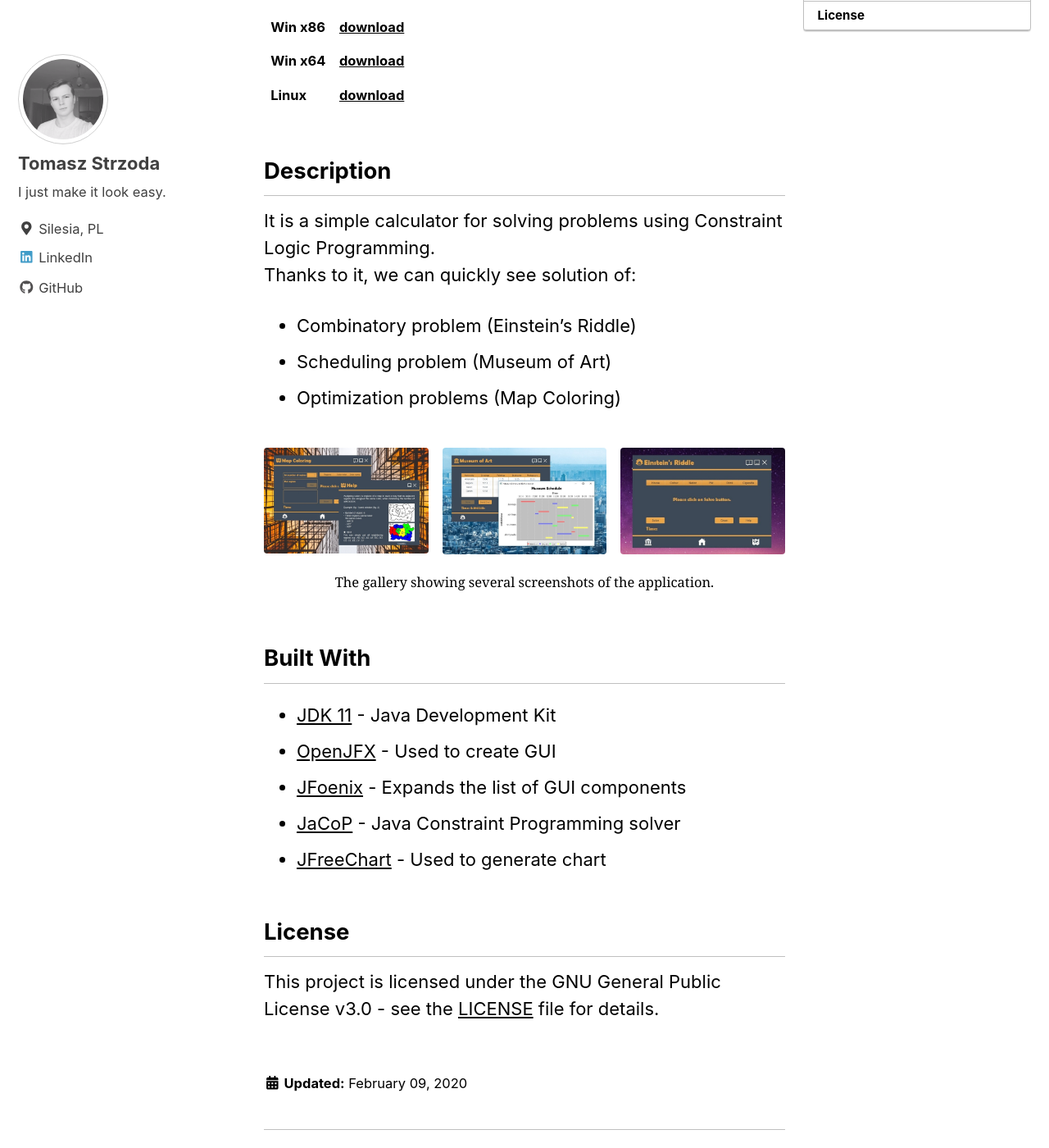
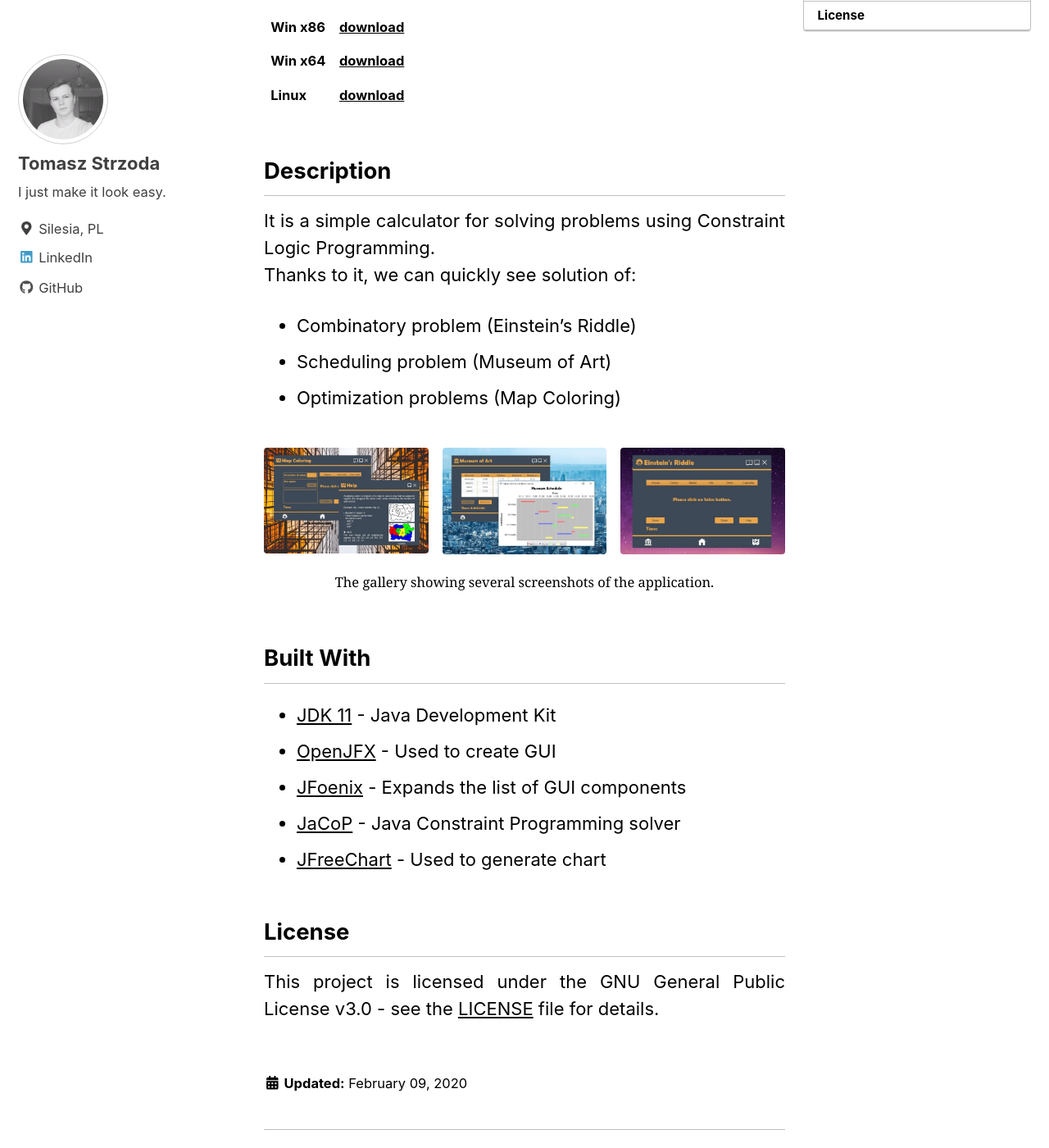
Before and after one commit to DrDEXT3R/DrDEXT3R.github.io, a Jekyll site: the page built from _portfolio/clp-calculator.md, in a window 1280 px wide and 1400 px high, scrolled down 778 px. Shown: the whole window at 82% size. Built offline with Jekyll 4.4.1, drawn with Linux system fonts in a browser that asks for light colours; cached includes are drawn as plain includes.

Commit message:
Text justification

```diff
--- a/_sass/minimal-mistakes/_archive.scss
+++ b/_sass/minimal-mistakes/_archive.scss
@@ -439,3 +439,11 @@
     }
   }
 }
+
+.page__content {
+  text-align: justify;
+}
+
+.sidebar__right {
+  text-align: left;
+}
```
